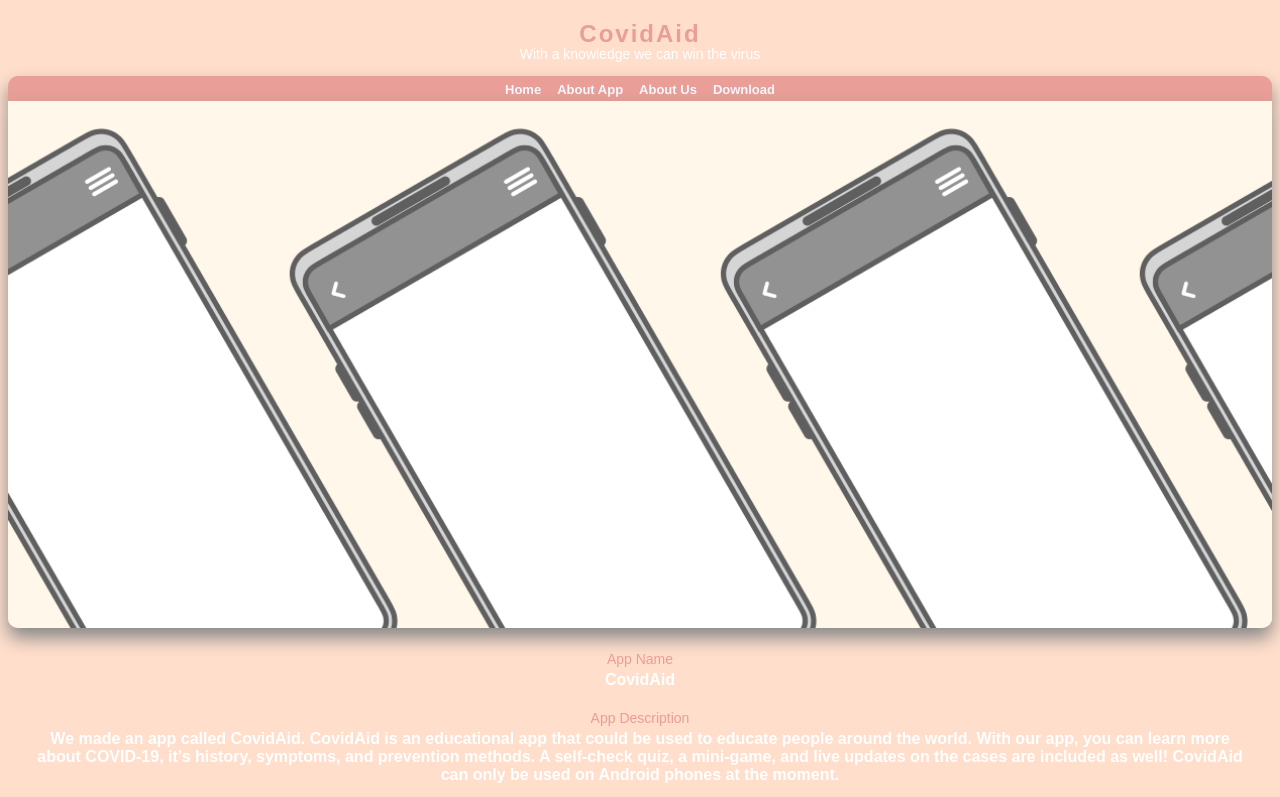
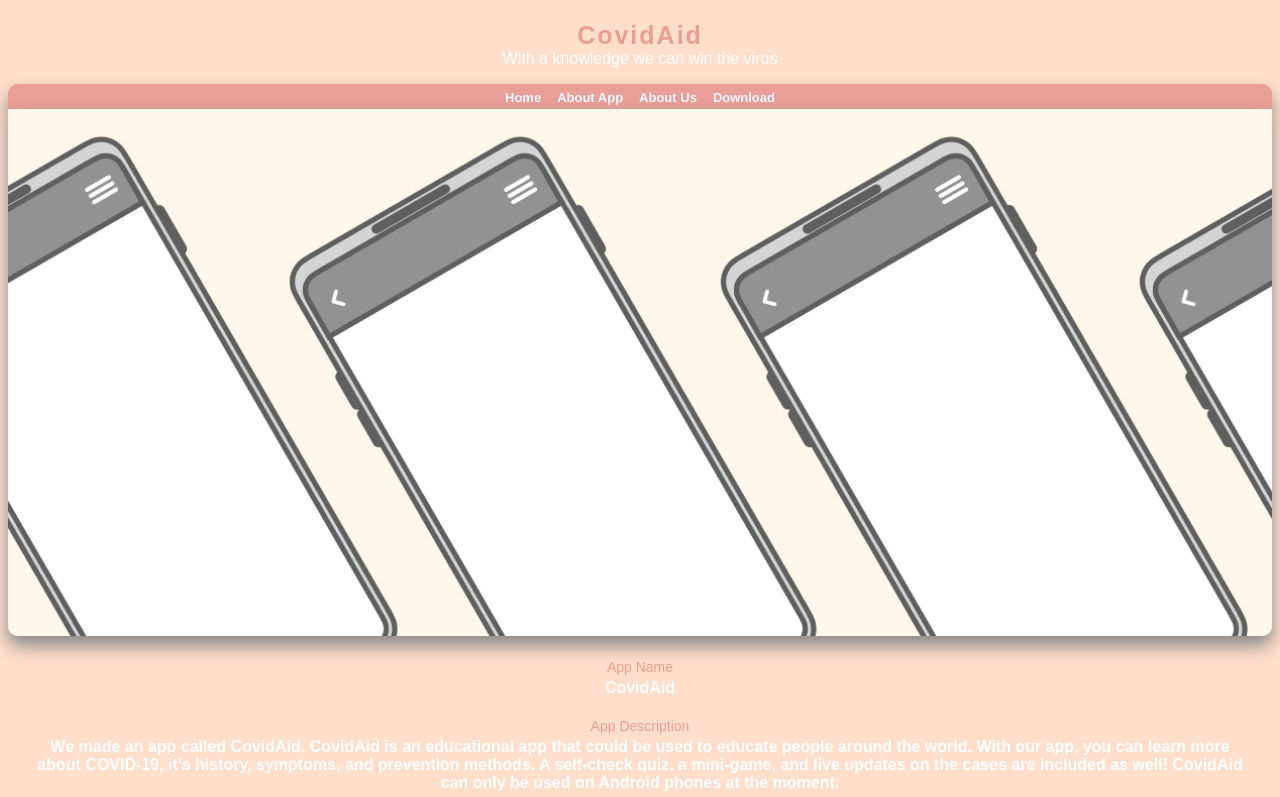
Before and after one commit to bluelighthk/avocado, a plain HTML site: page app.html in a window 1280 px wide. Shown: the top 797 px of the page. Drawn offline with Linux system fonts and the light colour scheme.

Commit message:
Update app.html

```diff
--- a/app.html
+++ b/app.html
@@ -12,8 +12,8 @@
     <body style="text-align: center; background-color: #ffdecb;height: auto">
         <!--Webpage heading-->
         <div>
-            <h2 style="color: #e99e97; font-family: sans-serif; margin-bottom: -16px;letter-spacing: 2px;">CovidAid</h2>
-            <p style="color: white; font-family: sans-serif; font-size:14px; font-weight: 100;">With a knowledge we can win the virus</p>
+            <h2 style="color: #e99e97; font-size: 25px;font-family: sans-serif; margin-bottom: -16px;letter-spacing: 2px;">CovidAid</h2>
+            <p style="color: white; font-family: sans-serif; font-size:16px; font-weight: 100;">With a knowledge we can win the virus</p>
         </div>
         <!--Webpage heading-->
 
```
